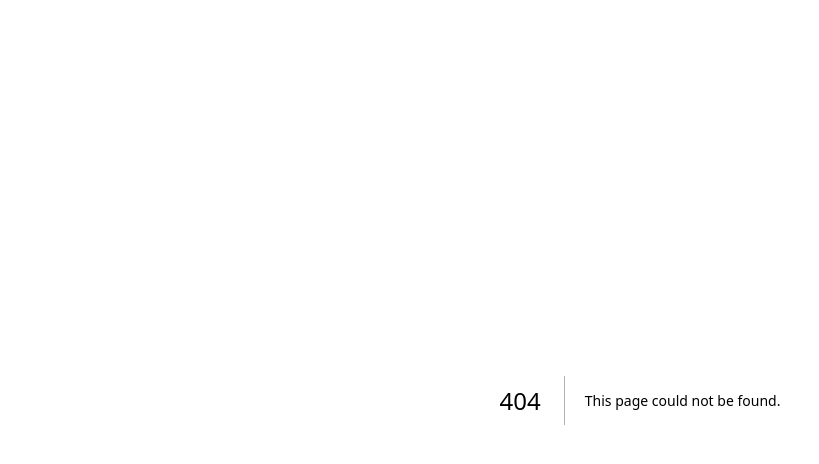
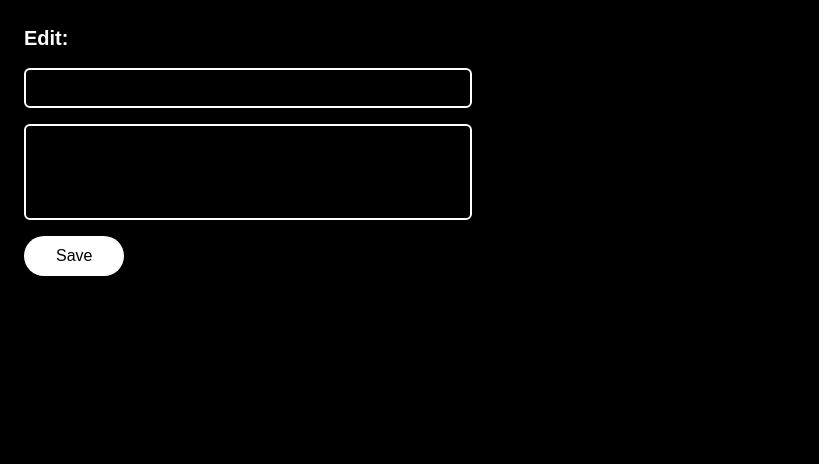
Before and after one commit to Steklowataa/zarzadzanie-projektami, a Next.js app: page /projects/1/edit in a window 1280 px wide. Before the commit this address had no page. Shown: the top 464 px of the page, without its empty margins (0-819 px from the left). Built offline with nearby package versions, Linux system fonts and the light colour scheme.

Commit message:
First lesson. Crud + localstorage

```diff
--- /dev/null
+++ b/app/projects/[id]/edit/page.tsx
@@ -0,0 +1,43 @@
+'use client'
+
+import { useState, use } from 'react'
+import { useRouter } from 'next/navigation'
+import { Project } from '../../../../types/project'
+
+
+export default function EditProject({ params: paramsPromise }: { params: Promise<{ id: string }> }) {
+  const params = use(paramsPromise)
+  const router = useRouter()
+  const allProjects: Project[] = JSON.parse(localStorage.getItem('projects') || '[]')
+  const project = allProjects.find(p => p.id === params.id)
+
+
+  const [name, setName] = useState(project?.name || '')
+  const [description, setDescription] = useState(project?.description || '')
+
+  const handleEdit = () => {
+    const updated = allProjects.map(p =>
+      p.id === params.id ? { ...p, name, description } : p
+    )
+
+    localStorage.setItem('projects', JSON.stringify(updated))
+    router.push('/projects')
+  }
+
+  return (
+    <div key={params.id} className="p-6 bg-black min-h-screen text-white">
+      <h1 className="text-xl font-bold mb-4">Edit: {project?.name}</h1>
+      <input
+        value={name}
+        onChange={e => setName(e.target.value)}
+        className="border-white border-2 rounded-md block mb-4 h-10 bg-transparent pl-2 w-full max-w-md"/>
+      <input
+        value={description}
+        onChange={e => setDescription(e.target.value)}
+        className="border-white border-2 rounded-md block mb-4 h-24 bg-transparent pl-2 w-full max-w-md"/>
+      <button
+        onClick={handleEdit}
+        className="rounded-full px-8 h-10 bg-white text-black hover:bg-gray-200 transition-colors cursor-pointer">Save</button>
+    </div>
+  )
+}
--- /dev/null
+++ b/app/projects/create/page.tsx
@@ -0,0 +1,49 @@
+"use client"
+import { useState } from "react"
+import { useRouter } from "next/navigation"
+
+interface Project {
+    id: string,
+    name: string,
+    description: string
+}
+
+
+export default function CreatePage() {
+    const [name, setName] = useState("")
+    const [description, setDescription] = useState("")
+    const router = useRouter()
+
+    const handleCreate = () => {
+        if(!name) throw new Error("Nazwa jest wymagana")
+
+        const projects = JSON.parse(localStorage.getItem("projects") || "[]")
+        const newProject: Project = {
+            id: crypto.randomUUID(),
+            name,
+            description
+        }
+        projects.push(newProject)
+        localStorage.setItem("projects", JSON.stringify(projects))
+        router.push("/projects")
+    }
+    return (
+        <div>
+            <h1>Create Page</h1>
+            <input type="text"
+                value={name}
+                placeholder="Nazwa"
+                onChange={e => setName(e.target.value)}
+                className="border-white border-2 rounded-md m-6 h-10 text-white pl-2 "/>
+            <input
+                type="text"
+                value={description}
+                placeholder="Opis"
+                onChange={e => setDescription(e.target.value)}
+                className="border-white border-2 rounded-md m-6 h-10 text-white pl-2 "/>
+            <button
+                onClick={handleCreate}
+                className="rounded-4xl w-30 h-10 bg-white text-black cursor-pointer">Create</button>
+        </div>
+    )
+}
--- /dev/null
+++ b/app/projects/page.tsx
@@ -0,0 +1,44 @@
+"use client"
+import { useState } from "react"
+import Link from "next/link"
+import { useRouter } from "next/navigation"
+import { Project } from "../../types/project"
+
+export default function ProjectPage() {
+    const router = useRouter()
+    const [projects, setProjects] = useState<Project[]>(() => {
+        if (typeof window !== "undefined") {
+            return JSON.parse(localStorage.getItem("projects") || "[]")
+        }
+        return []
+    })
+
+    const deleteProject = (id: string) => {
+        const update = projects.filter(project => project.id !== id)
+        setProjects(update)
+        localStorage.setItem("projects", JSON.stringify(update))
+    }
+
+    return (
+        <div className="p-8">
+            <h1 className="text-2xl font-bold mb-4">Projects</h1>
+            <Link href="/projects/create" className="bg-white pl-3 pr-3 pt-3 pb-3 rounded-full text-black cursor-pointer">Create Project</Link>
+
+            <div className="grid grid-cols-1 md:grid-cols-2 lg:grid-cols-3 gap-4 mt-6">
+                {projects.map(project => (
+                    <div className="border-white border-2 rounded-md p-4" key={project.id}>
+                        <h2 className="text-xl font-semibold">{project.name}</h2>
+                        <p className="text-gray-400 my-2">{project.description}</p>
+
+                        <div className="flex gap-4 mt-4">
+                            <button onClick={() => deleteProject(project.id)} className="text-red-600 hover:underline cursor-pointer">Delete</button>
+                            <button onClick={() => router.push(`/projects/${project.id}/edit`)} className="text-blue-600 hover:underline cursor-pointer">Edit</button>
+                        </div>
+                    </div>
+                ))}
+            </div>
+
+            {projects.length === 0 && <p className="mt-4 text-gray-500">No projects found.</p>}
+        </div>
+    )
+}
--- /dev/null
+++ b/types/project.ts
@@ -0,0 +1,5 @@
+export interface Project {
+    id: string;
+    name: string;
+    description: string;
+}
```
